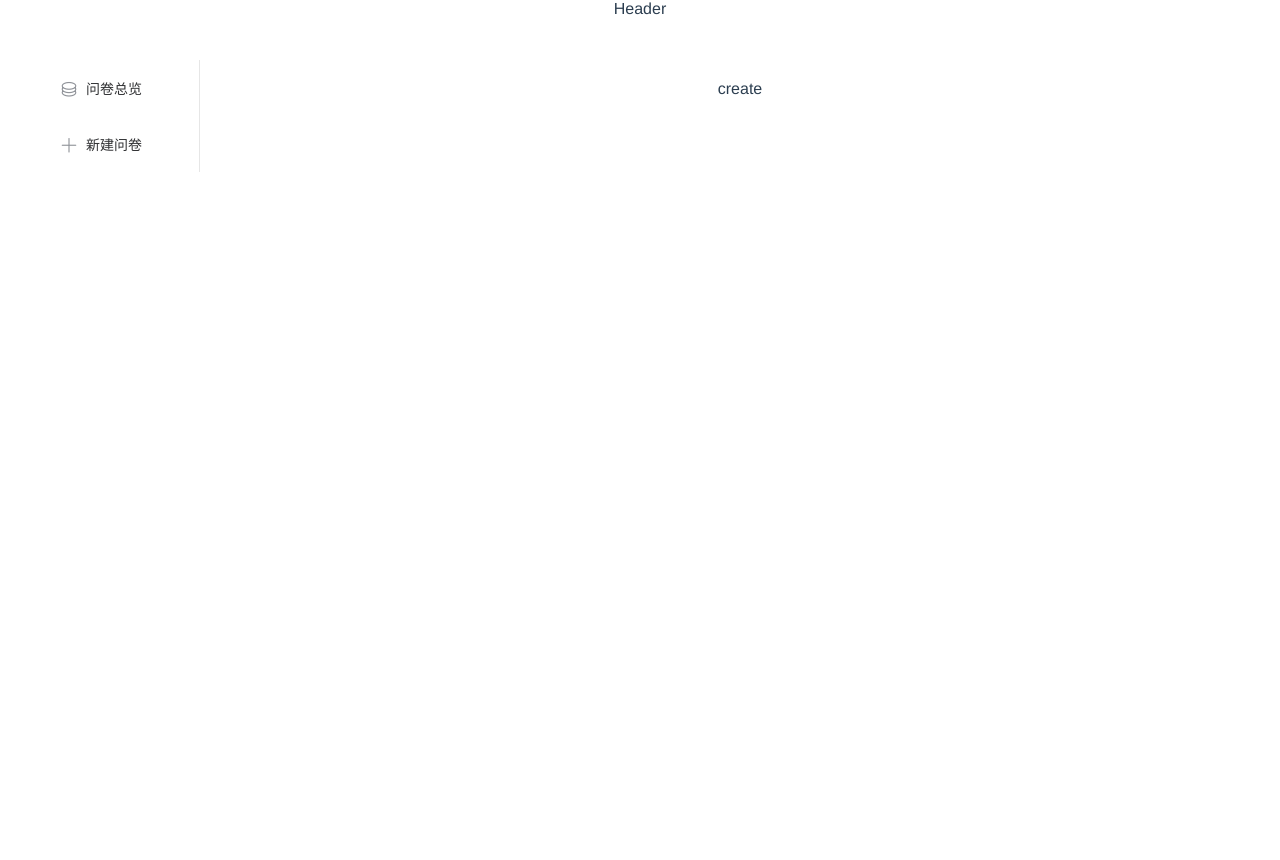
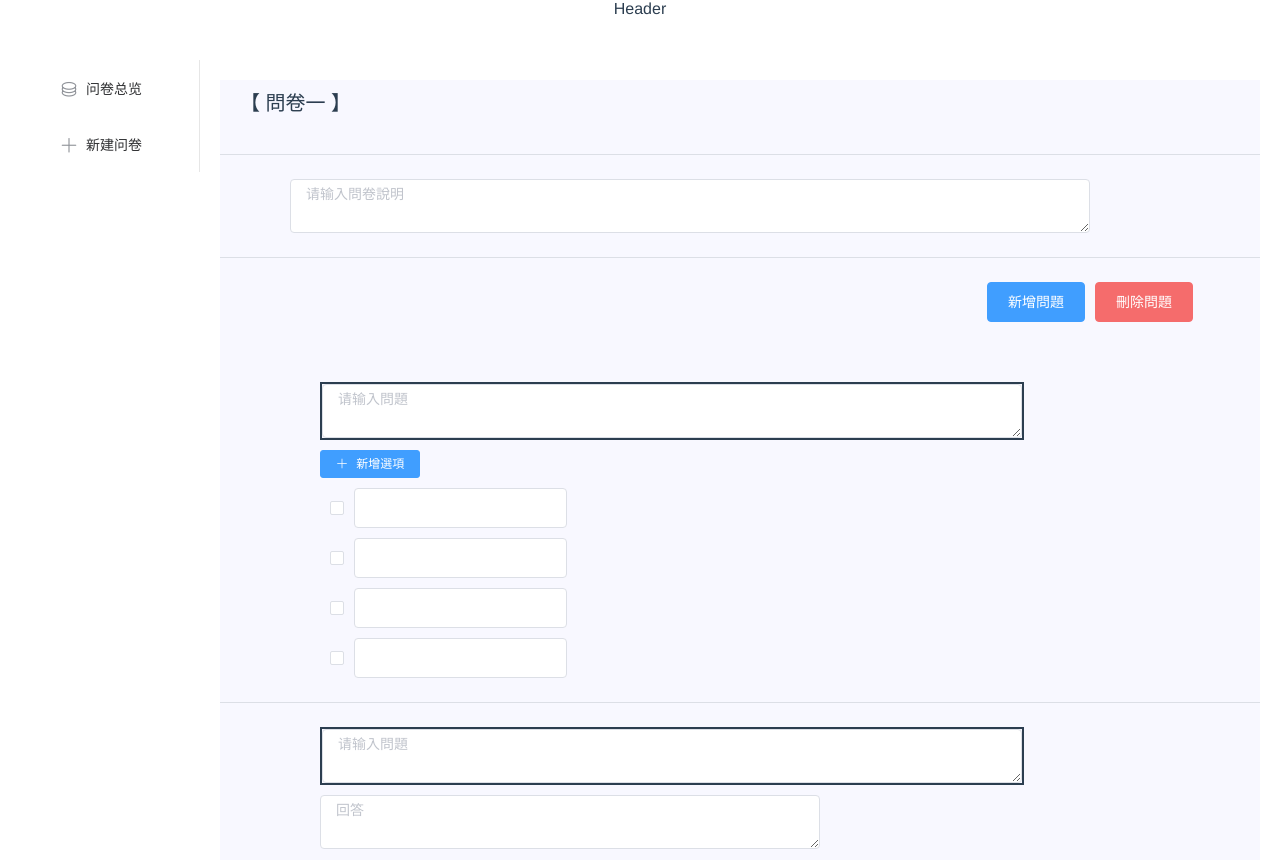
Before and after one commit to superfreeeee/questionnaire-fe, a Vue app: page /create in a window 1280 px wide. Before the commit the page ends 800 px from the top, so only its background shows below. Built offline with nearby package versions, Linux system fonts and the light colour scheme.

Commit message:
cc-update-Create.vue

```diff
--- a/src/views/editor/Editor.vue
+++ b/src/views/editor/Editor.vue
@@ -1,7 +1,7 @@
 <template>
   <el-container class="editor">
     <el-header>Header</el-header>
-    <el-container>
+    <el-container style="height: 100%">
       <el-aside width="200px">
         <el-menu router>
           <el-menu-item index="overview">
--- a/src/views/editor/create/Create.vue
+++ b/src/views/editor/create/Create.vue
@@ -1,13 +1,178 @@
 <template>
-  <div class='create'>create</div>
+  <div class='create'>
+    <div class="header">
+      <span class="name">【 {{ name }} 】</span>
+    </div>
+    <el-divider />
+    <el-input
+        type = "textarea"
+        :autosize="{ minRows: 2, maxRows: 4}"
+        placeholder="请输入問卷說明"
+        v-model="description"
+        style="width: 800px; padding-right: 100px"
+        >
+    </el-input>
+    <el-divider />
+    <!--<el-button type="primary" @click="addSingle" class="create-btn">單選</el-button>
+    <el-button type="primary" @click="addMultiple" class="create-btn">多選</el-button>
+    <el-button type="primary" @click="addInput" class="create-btn">填充</el-button>-->
+    <div style="margin-bottom: 30px; padding-left: 700px; padding-bottom: 30px">
+      <el-button @click="addQues(1)" type="primary">新增問題</el-button>
+      <el-button @click="delQues(index)" type="danger">刪除問題</el-button>
+    </div>
+    <el-form ref="questionList" label-width="100px" v-for="(ques, index) in questionList" :key= 'index'>
+      <el-form-item>
+        <el-input
+          type = "textarea"
+          placeholder="请输入問題"
+          v-model="ques.text"
+          style="width: 700px; float: left; border: 2px solid"
+        >
+        </el-input>
+        <div v-if="ques.type === 0" style="float: left">
+          <el-button style="display: block; margin-top: 10px"
+          type="primary"
+          size="mini"
+          icon="el-icon-plus"
+          @click="addOption()">
+          新增選項
+          </el-button>
+          <el-checkbox-group v-model="questionList">
+            <el-checkbox><el-input v-model="ques.options.option1"></el-input></el-checkbox>
+            <el-checkbox><el-input v-model="ques.options.option2"></el-input></el-checkbox>
+            <el-checkbox><el-input v-model="ques.options.option3"></el-input></el-checkbox>
+            <el-checkbox><el-input v-model="ques.options.option4"></el-input></el-checkbox>
+          </el-checkbox-group>
+        </div>
+        <el-input
+        v-else
+        v-model="ques.answer"
+        type="textarea"
+        placeholder="回答"
+        style="width: 500px; float: left; margin:10px 0">
+        </el-input>
+      </el-form-item>
+      <el-divider />
+    </el-form>
+    <div style="padding-bottom: 20px" v-if="Listempty">
+      <el-button type="success" @click="submitpaper()">發放問卷 !</el-button>
+    </div>
+  </div>
 </template>
 
 <script>
+
 export default {
   name: 'Create',
+  data() {
+    return {
+      name: '問卷一',
+      description: '',
+      questionList: [
+        {
+          type: 0, // 選擇
+          text: '',
+          options: [
+            {
+              option1: '',
+              option2: '',
+              option3: '',
+              option4: ''
+            }
+          ]
+        },
+        {
+          type: 1, // 填充
+          text: '',
+          answer: ''
+        },
+        {
+          type: 0,
+          text: '',
+          options: [
+            {
+              option1: '',
+              option2: '',
+              option3: '',
+              option4: ''
+            }
+          ]
+        },
+        {
+          type: 1,
+          text: '',
+          answer: ''
+        }
+      ],
+    }
+  },
+  computed: {
+    Listempty: function() {
+      return this.questionList.length !== 0
+    }
+  },
+  methods: {
+    addQues(type) {
+      console.log(type)
+      if(type === 0) {
+        const ques = {
+          type: 0, // 選擇
+          text: '',
+          options: [
+            {
+              option1: '',
+              option2: '',
+              option3: '',
+              option4: ''
+            }
+          ]
+        }
+        this.questionList.push(ques)
+      }else {
+        const ques = {
+          type: 1,
+          text: '',
+          answer: ''
+        }
+        this.questionList.push(ques)
+      }
+    },
+    delQues(index) {
+      this.questionList.splice(index, 1)
+    },
+    submitpaper() {
+
+    }
+  }
 }
 </script>
 
 <style>
+.create {
+  background-color: ghostwhite;
+}
 
+.header {
+  height: 50px;
+  padding: 0 20px;
+  line-height: 47px;
+}
+
+.name {
+  float: left;
+  font-size: 20px;
+}
+
+.el-checkbox-group {
+  float: left;
+}
+
+.el-checkbox {
+  display: block;
+  margin: 10px;
+}
+
+.el-checkbox:last-of-type {
+  margin: 0;
+}
 </style>
```
